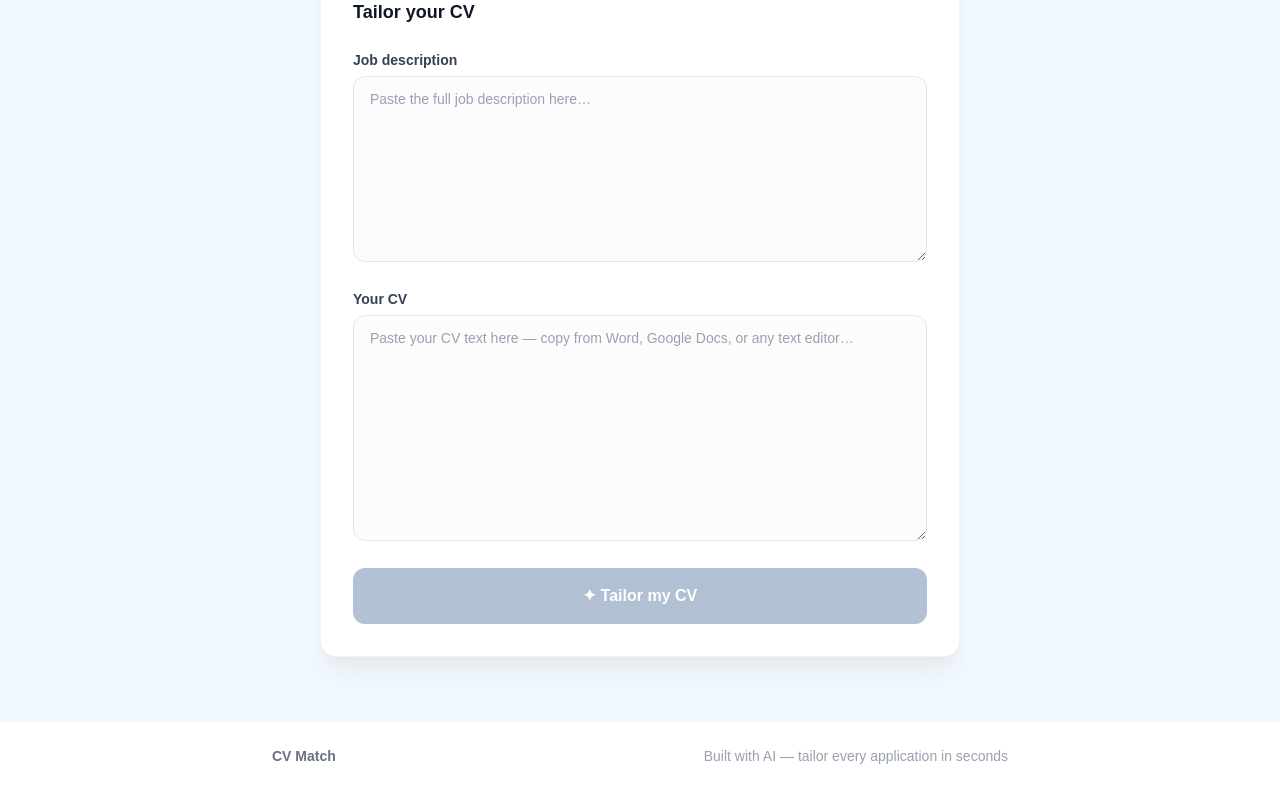
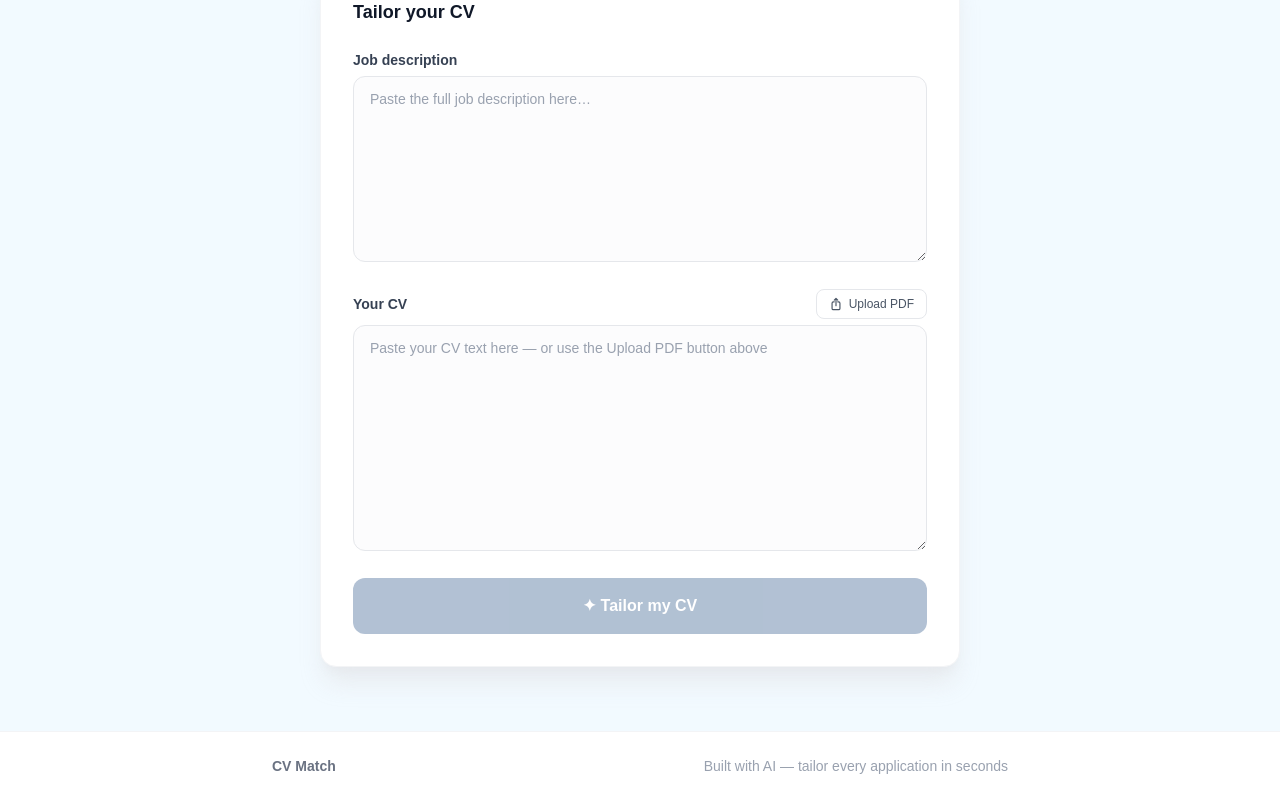
Before and after one commit to Muj-04/CV-Match, a Next.js app: page / in a window 1280 px wide. Shown: the part 1015-1815 px from the top of the page. Built offline with nearby package versions, Linux system fonts and the light colour scheme.

Commit message:
feat: client-side PDF upload using PDF.js

```diff
--- a/app/page.tsx
+++ b/app/page.tsx
@@ -2,6 +2,9 @@
 
 import { useRef, useState } from "react";
 import ReactMarkdown from "react-markdown";
+import * as pdfjsLib from "pdfjs-dist";
+
+pdfjsLib.GlobalWorkerOptions.workerSrc = `//cdnjs.cloudflare.com/ajax/libs/pdf.js/${pdfjsLib.version}/pdf.worker.min.js`;
 
 // ── PDF helpers ────────────────────────────────────────────────────────────
 
@@ -69,7 +72,45 @@ export default function Home() {
   const [loading, setLoading] = useState(false);
   const [error, setError] = useState("");
   const [copied, setCopied] = useState(false);
+  const [pdfLoading, setPdfLoading] = useState(false);
+  const [pdfError, setPdfError] = useState("");
   const resultRef = useRef<HTMLDivElement>(null);
+  const pdfInputRef = useRef<HTMLInputElement>(null);
+
+  async function handlePdfUpload(e: React.ChangeEvent<HTMLInputElement>) {
+    const file = e.target.files?.[0];
+    if (!file) return;
+
+    setPdfLoading(true);
+    setPdfError("");
+
+    try {
+      const arrayBuffer = await file.arrayBuffer();
+      const pdf = await pdfjsLib.getDocument({ data: arrayBuffer }).promise;
+
+      const textParts: string[] = [];
+      for (let i = 1; i <= pdf.numPages; i++) {
+        const page = await pdf.getPage(i);
+        const content = await page.getTextContent();
+        const pageText = content.items
+          .map((item) => ("str" in item ? item.str : ""))
+          .join(" ");
+        textParts.push(pageText);
+      }
+
+      const extractedText = textParts.join("\n\n").trim();
+      if (!extractedText) {
+        setPdfError("Could not extract text from this PDF. Please paste your CV text manually instead.");
+      } else {
+        setCvText(extractedText);
+      }
+    } catch {
+      setPdfError("Failed to read this PDF. Please paste your CV text manually instead.");
+    } finally {
+      setPdfLoading(false);
+      if (pdfInputRef.current) pdfInputRef.current.value = "";
+    }
+  }
 
   async function handleSubmit(e: React.FormEvent) {
     e.preventDefault();
@@ -338,16 +379,53 @@ export default function Home() {
 
             {/* CV text */}
             <div>
-              <label className="block text-sm font-semibold text-gray-700 mb-1.5">
-                Your CV
-              </label>
+              <div className="flex items-center justify-between mb-1.5">
+                <label className="text-sm font-semibold text-gray-700">
+                  Your CV
+                </label>
+                <div>
+                  <input
+                    ref={pdfInputRef}
+                    type="file"
+                    accept=".pdf"
+                    onChange={handlePdfUpload}
+                    className="hidden"
+                  />
+                  <button
+                    type="button"
+                    disabled={pdfLoading}
+                    onClick={() => pdfInputRef.current?.click()}
+                    className="inline-flex items-center gap-1.5 rounded-lg border border-gray-200 bg-white px-3 py-1.5 text-xs font-medium text-gray-600 hover:bg-gray-50 hover:border-gray-300 disabled:opacity-60 disabled:cursor-not-allowed transition-all"
+                  >
+                    {pdfLoading ? (
+                      <>
+                        <svg className="animate-spin h-3.5 w-3.5" fill="none" viewBox="0 0 24 24">
+                          <circle className="opacity-25" cx="12" cy="12" r="10" stroke="currentColor" strokeWidth="4" />
+                          <path className="opacity-75" fill="currentColor" d="M4 12a8 8 0 018-8V0C5.373 0 0 5.373 0 12h4z" />
+                        </svg>
+                        Reading PDF…
+                      </>
+                    ) : (
+                      <>
+                        <svg className="h-3.5 w-3.5" fill="none" viewBox="0 0 24 24" stroke="currentColor" strokeWidth={2}>
+                          <path strokeLinecap="round" strokeLinejoin="round" d="M9 8.25H7.5a2.25 2.25 0 00-2.25 2.25v9a2.25 2.25 0 002.25 2.25h9a2.25 2.25 0 002.25-2.25v-9a2.25 2.25 0 00-2.25-2.25H15m0-3l-3-3m0 0l-3 3m3-3V15" />
+                        </svg>
+                        Upload PDF
+                      </>
+                    )}
+                  </button>
+                </div>
+              </div>
               <textarea
                 value={cvText}
-                onChange={(e) => setCvText(e.target.value)}
-                placeholder="Paste your CV text here — copy from Word, Google Docs, or any text editor…"
+                onChange={(e) => { setCvText(e.target.value); setPdfError(""); }}
+                placeholder="Paste your CV text here — or use the Upload PDF button above"
                 rows={10}
                 className="w-full rounded-xl border border-gray-200 bg-gray-50/50 px-4 py-3 text-sm text-gray-900 placeholder-gray-400 focus:border-[#5b86b6] focus:bg-white focus:outline-none focus:ring-3 focus:ring-[#3f6593]/15 resize-y transition-all"
               />
+              {pdfError && (
+                <p className="mt-2 text-sm text-red-600">{pdfError}</p>
+              )}
             </div>
 
             {/* Submit */}
--- a/package.json
+++ b/package.json
@@ -11,6 +11,7 @@
     "@tailwindcss/typography": "^0.5.19",
     "next": "16.2.4",
     "openai": "^6.35.0",
+    "pdfjs-dist": "^5.7.284",
     "react": "19.2.4",
     "react-dom": "19.2.4",
     "react-markdown": "^10.1.0"
```
Also changed, not shown: .claude/settings.local.json, 1 other file (tests, documents, lock files or other folders).
